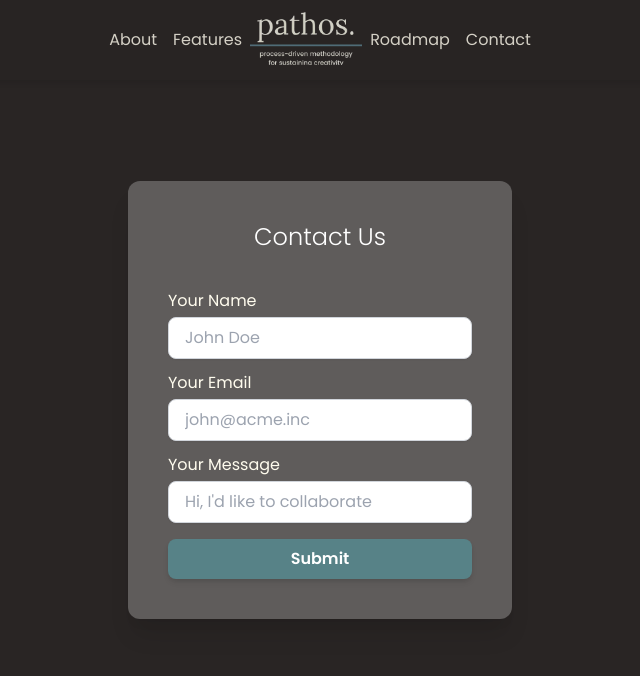
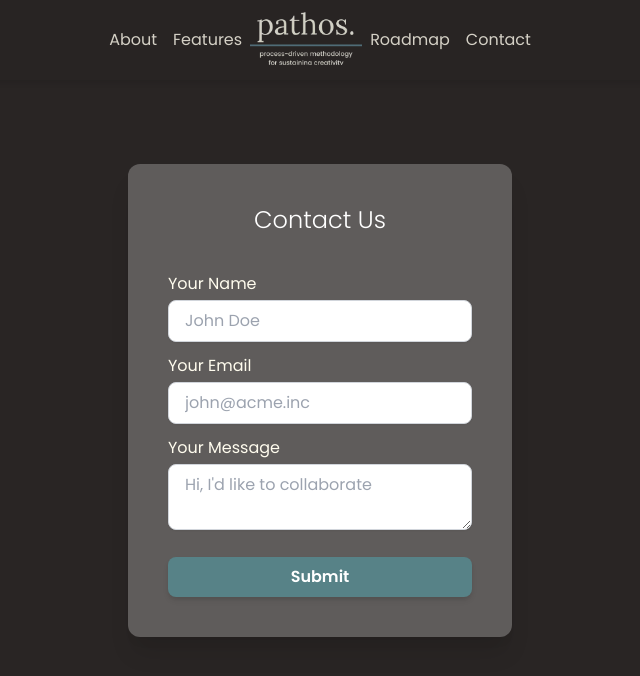
Before and after one commit to maoventures/pathos, a Next.js app: page /contact in a window 1280 px wide. Shown: the top 676 px of the page, without its empty margins (320-960 px from the left). Built offline with nearby package versions, Linux system fonts and the light colour scheme; what @tailwindcss/typography would draw is missing.

Commit message:
Update contact.tsx

```diff
--- a/pages/contact.tsx
+++ b/pages/contact.tsx
@@ -4,32 +4,32 @@ export default function Contact() {
     <div className="container flex items-center justify-center flex-1 h-full mx-auto">
         <div className="w-full max-w-lg">
             <div className="leading-loose">
-                <form className="max-w-sm p-10 m-auto bg-white bg-opacity-25 rounded-xl shadow-xl" action="https://api.web3forms.com/submit" method="POST">
+                <form id="productform" className="max-w-sm p-10 m-auto bg-white bg-opacity-25 rounded-xl shadow-xl" action="https://api.web3forms.com/submit" method="POST">
                   <input type="hidden" name="apikey" value="9c1fa46e-ce14-468b-b9c2-7c8d5e600b30"/>
                   <input type="hidden" name="ccemail" value="hannah@pathos.asia"/>
                   <input type="hidden" name="subject" value="New Submission from Web3Forms" />
                   <input type="hidden" name="redirect" value="https://web3forms.com/success" />
                   <input type="hidden" name="recaptcha_response" id="recaptchaResponse"/>
-                  <input type="checkbox" name="botcheck" id="" class="hidden" />
+                  <input type="checkbox" name="botcheck" id="" className="hidden" />
                     <p className="mb-8 text-2xl font-light text-center text-white">
                         Contact Us
                     </p>
                     <div className="mb-2">
                         <div className="relative ">
-                          <label for="name">Your Name
-                            <input type="text" name="name" className="flex-1 w-full px-4 py-2 text-base text-gray-700 placeholder-gray-400 bg-white border border-transparent border-gray-300 rounded-lg shadow-sm appearance-none focus:outline-none focus:border-transparent" placeholder="John Doe"/></label>
+                          <label htmlfor="name">Your Name
+                            <input type="text" id="name" name="name" className="flex-1 w-full px-4 py-2 text-base text-gray-700 placeholder-gray-400 bg-white border border-transparent border-gray-300 rounded-lg shadow-sm appearance-none focus:outline-none focus:border-transparent" placeholder="John Doe"/></label>
                             </div>
                         </div>
                     <div className="mb-2">
                         <div className="relative ">
-                          <label for="email">Your Email
-                            <input type="email" name="email" className="flex-1 w-full px-4 py-2 text-base text-gray-700 placeholder-gray-400 bg-white border border-transparent border-gray-300 rounded-lg shadow-sm appearance-none focus:outline-none focus:border-transparent" placeholder="john@acme.inc"/></label>
+                          <label htmlfor="email">Your Email
+                            <input type="email" id="email" name="email" className="flex-1 w-full px-4 py-2 text-base text-gray-700 placeholder-gray-400 bg-white border border-transparent border-gray-300 rounded-lg shadow-sm appearance-none focus:outline-none focus:border-transparent" placeholder="john@acme.inc"/></label>
                             </div>
                         </div>
                         <div className="mb-2">
                             <div className="relative ">
-                              <label for="message">Your Message
-                                <input type="textarea" name="message" className="flex-1 w-full px-4 py-2 text-base text-gray-700 placeholder-gray-400 bg-white border border-transparent border-gray-300 rounded-lg shadow-sm appearance-none focus:outline-none focus:border-transparent" placeholder="Hi, I'd like to collaborate"/></label>
+                              <label htmlfor="message">Your Message
+                                <textarea form="productform" id="message" name="message" className="flex-1 w-full px-4 py-2 text-base text-gray-700 placeholder-gray-400 bg-white border border-transparent border-gray-300 rounded-lg shadow-sm appearance-none focus:outline-none focus:border-transparent" placeholder="Hi, I'd like to collaborate"/></label>
                                 </div>
                             </div>
                             <div className="flex items-center justify-between mt-4">
```
